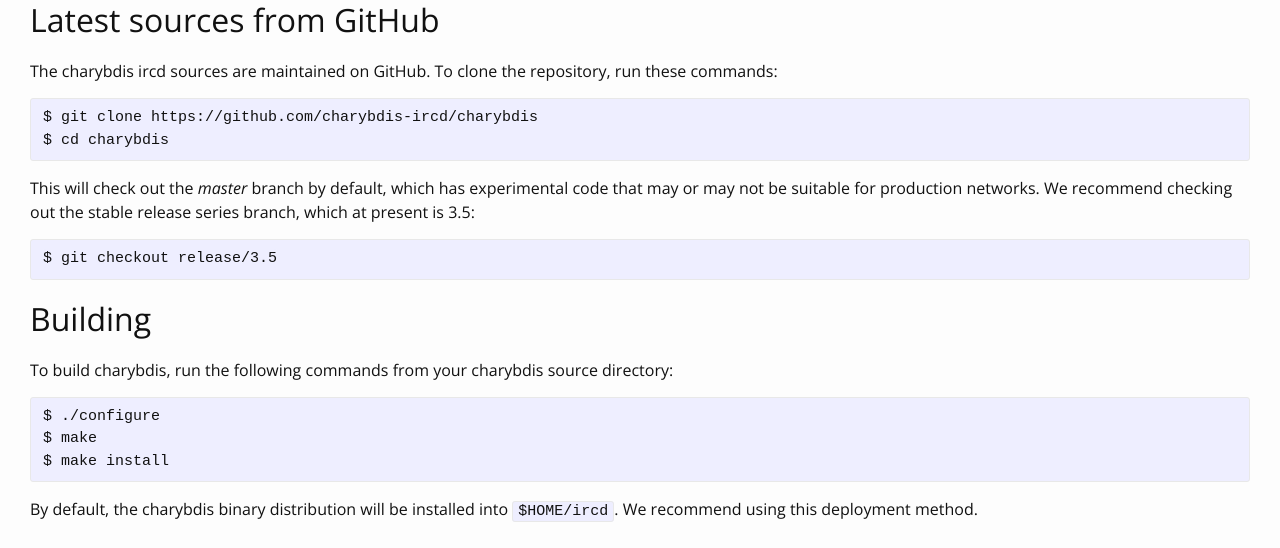
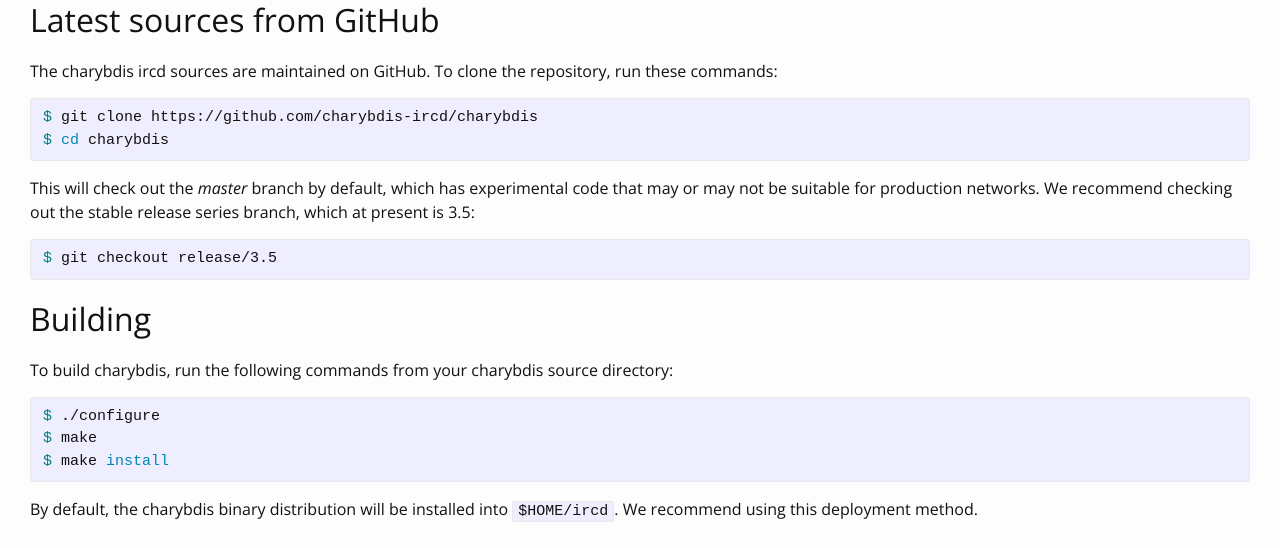
Before and after one commit to charybdis-ircd/charybdis-ircd.github.io, a Jekyll site: the page built from download.md, in a window 1280 px wide. Shown: the part 343-891 px from the top of the page. Built offline with Jekyll 4.4.1, drawn with Linux system fonts in a browser that asks for light colours.

Commit message:
download: use jekyll highlighting

````diff
--- a/download.md
+++ b/download.md
@@ -16,28 +16,28 @@
 
 The charybdis ircd sources are maintained on GitHub.  To clone the repository, run these commands:
 
-```!sh
+{% highlight bash %}
 $ git clone https://github.com/charybdis-ircd/charybdis
 $ cd charybdis
-```
+{% endhighlight %}
 
 This will check out the *master* branch by default, which has experimental code that may or may not be
 suitable for production networks.  We recommend checking out the stable release series branch, which
 at present is 3.5:
 
-```!sh
+{% highlight bash %}
 $ git checkout release/3.5
-```
+{% endhighlight %}
 
 ## Building
 
 To build charybdis, run the following commands from your charybdis source directory:
 
-```!sh
+{% highlight bash %}
 $ ./configure
 $ make
 $ make install
-```
+{% endhighlight %}
 
 By default, the charybdis binary distribution will be installed into `$HOME/ircd`.  We recommend using
 this deployment method.
````
